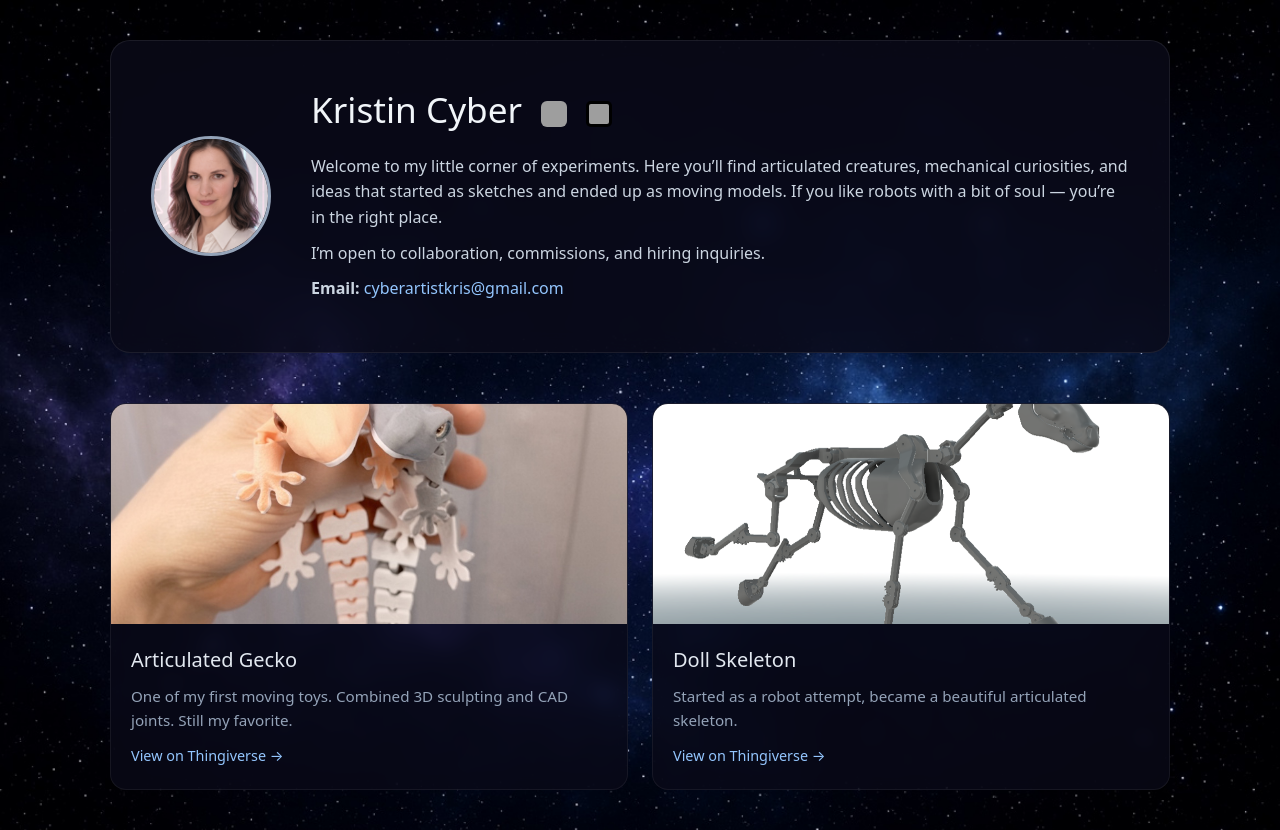
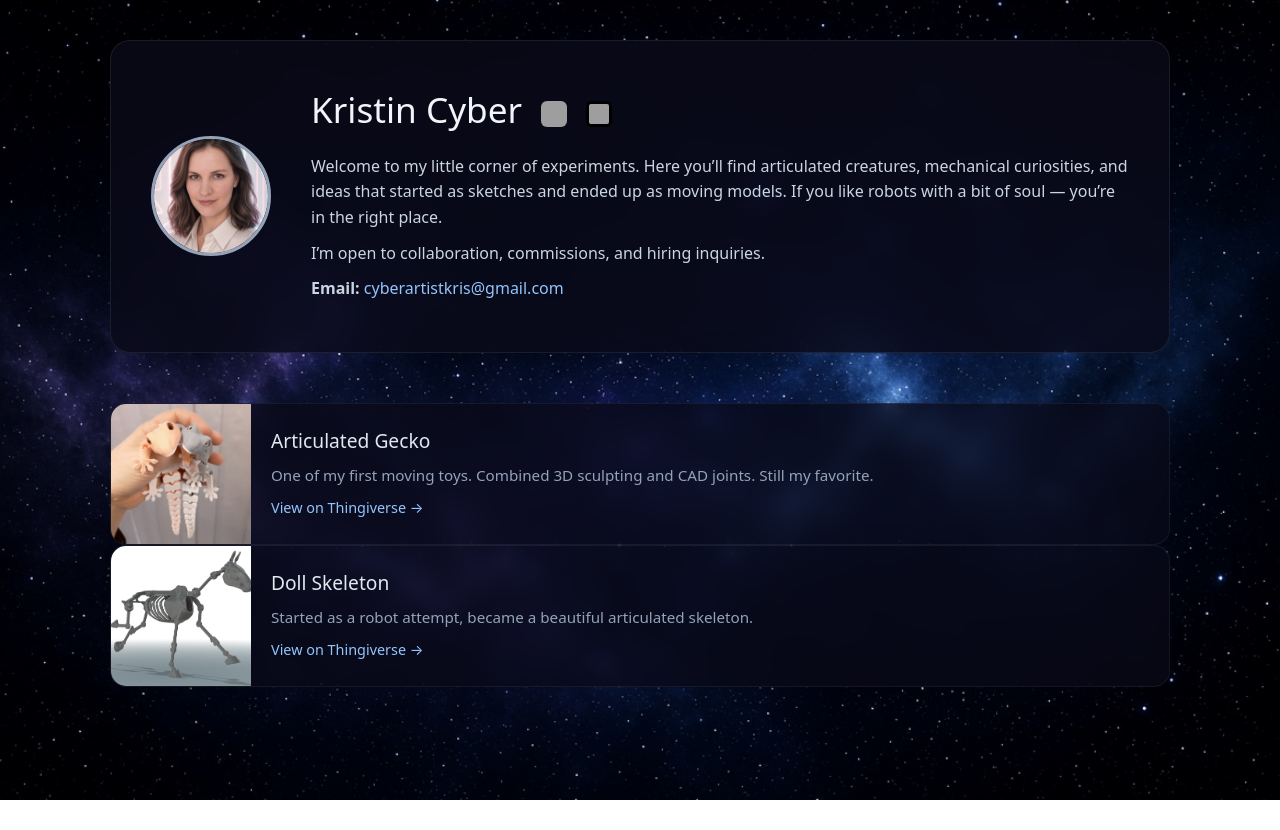
Before and after one commit to cyberartistkris-lab/cyberartistkris-lab.github.io, a plain HTML site: page index.html in a window 1280 px wide. After the commit the page ends 800 px from the top, so only its background shows below. Drawn offline with Linux system fonts and the light colour scheme; grey boxes are pictures that could not be loaded.

Commit message:
Update index.html

```diff
--- a/index.html
+++ b/index.html
@@ -49,39 +49,53 @@
     h1 .icon img { width: 26px; height: 26px; border-radius: 6px; }
 
     .projects {
-      display: grid;
-      grid-template-columns: repeat(auto-fit, minmax(320px, 1fr));
-      gap: 24px;
+      .projects {
+  display: flex;
+  flex-direction: column;
+  gap: 20px;
 }
 .project {
+  display: flex;
+  gap: 20px;
   background: rgba(10, 10, 25, 0.75);
   border-radius: 16px;
   overflow: hidden;
   border: 1px solid rgba(255,255,255,0.06);
   backdrop-filter: blur(8px);
+  align-items: center;
 }
 .project img {
-      width: 100%;
-      height: 220px;
+  width: 140px;
+  height: 140px;
   object-fit: cover;
-      display: block;
+  flex-shrink: 0;
 }
-    .project-content { padding: 20px; }
+.project-content {
+  padding: 16px 20px 16px 0;
+}
 .project h2 {
   color: #e2e8f0;
-      font-size: 1.25rem;
-      margin-bottom: 8px;
+  font-size: 1.2rem;
+  margin-bottom: 6px;
   font-weight: 500;
 }
-    .project p { color: #94a3b8; font-size: 0.95rem; }
+.project p {
+  color: #94a3b8;
+  font-size: 0.95rem;
+  margin-bottom: 8px;
+}
 .project a {
-      display: inline-block;
-      margin-top: 12px;
   color: #93c5fd;
   text-decoration: none;
   font-size: 0.9rem;
 }
 .project a:hover { text-decoration: underline; }
+
+@media (max-width: 600px) {
+  .project { flex-direction: column; align-items: flex-start; }
+  .project img { width: 100%; height: 200px; }
+  .project-content { padding: 16px; }
+}
 
     @media (max-width: 700px) {
       .intro { flex-direction: column; text-align: center; }
```
Lines whose indentation alone changed are shown as unchanged.
